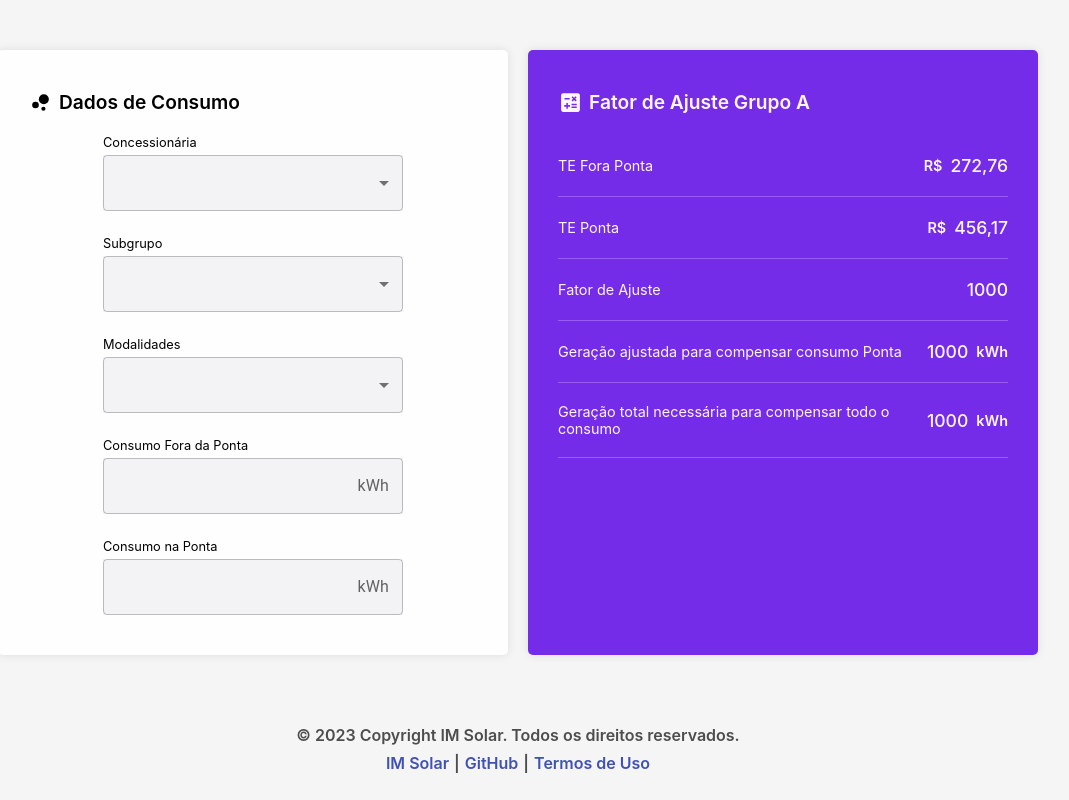
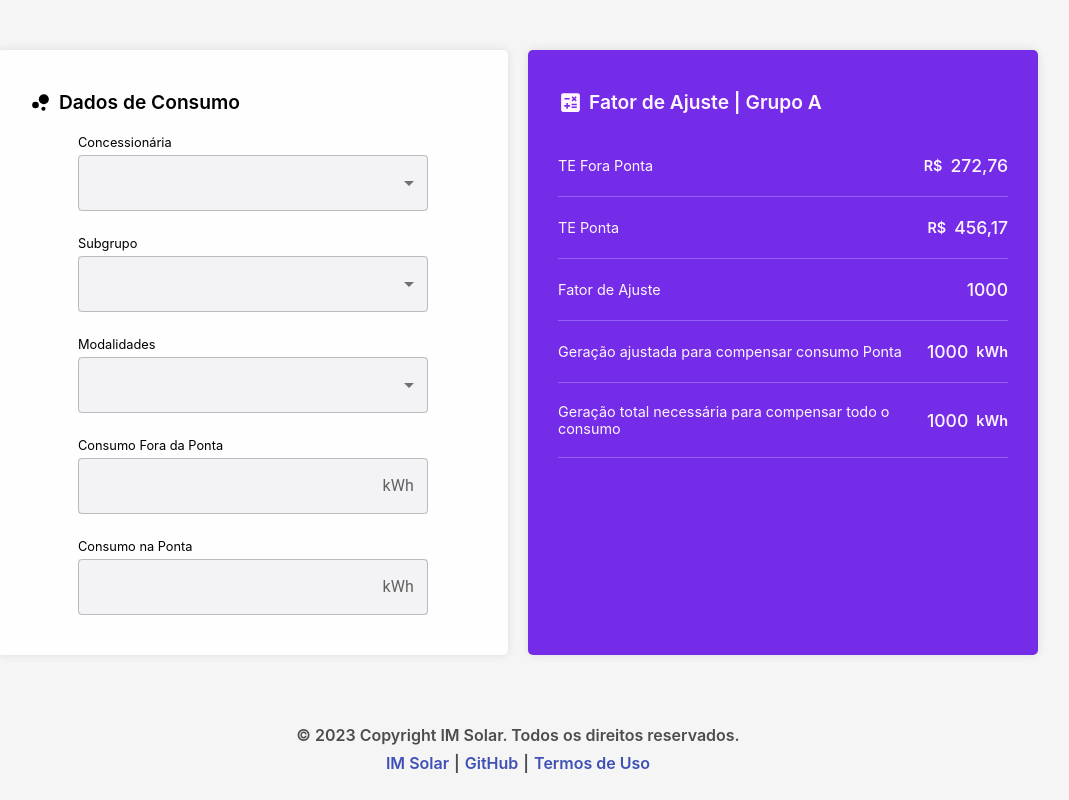
Before and after one commit to izaiasmachado/tarifas.imsolar.com.br, a React (Create React App) app: page /#/fator-ajuste-grupo-a in a window 1280 px wide. Shown: the whole page, without its empty margins (122-1191 px from the left). Built offline with nearby package versions, Linux system fonts and the light colour scheme.

Commit message:
fix: input fields size

```diff
--- a/src/pages/FatorAjusteGrupoA/FatorAjusteGrupoA.js
+++ b/src/pages/FatorAjusteGrupoA/FatorAjusteGrupoA.js
@@ -80,7 +80,7 @@ export default function FatorAjusteGrupoA() {
             <div className="input-title-icon">
               <CalculateIcon />
             </div>
-            <div className="input-title-text">Fator de Ajuste Grupo A</div>
+            <div className="input-title-text">Fator de Ajuste | Grupo A</div>
           </div>
 
           <div className="calculations">
--- a/src/pages/FatorAjusteGrupoA/styles.css
+++ b/src/pages/FatorAjusteGrupoA/styles.css
@@ -54,18 +54,27 @@
 }
 
 .input-fields {
+  width: 100%;
   height: 100%;
   display: flex;
   flex-direction: column;
   gap: 25px;
+
+  display: flex;
+  flex-direction: column;
+  align-items: center;
+  justify-content: center;
 }
 
 .input {
   display: flex;
   flex-direction: column;
   gap: 5px;
-  width: 300px;
-  /* width: 100%; */
+  /* width: 350px; */
+  width: 100%;
+  /* width: 350px; */
+  min-width: 280px;
+  max-width: 350px;
 }
 
 .input-field {
```
